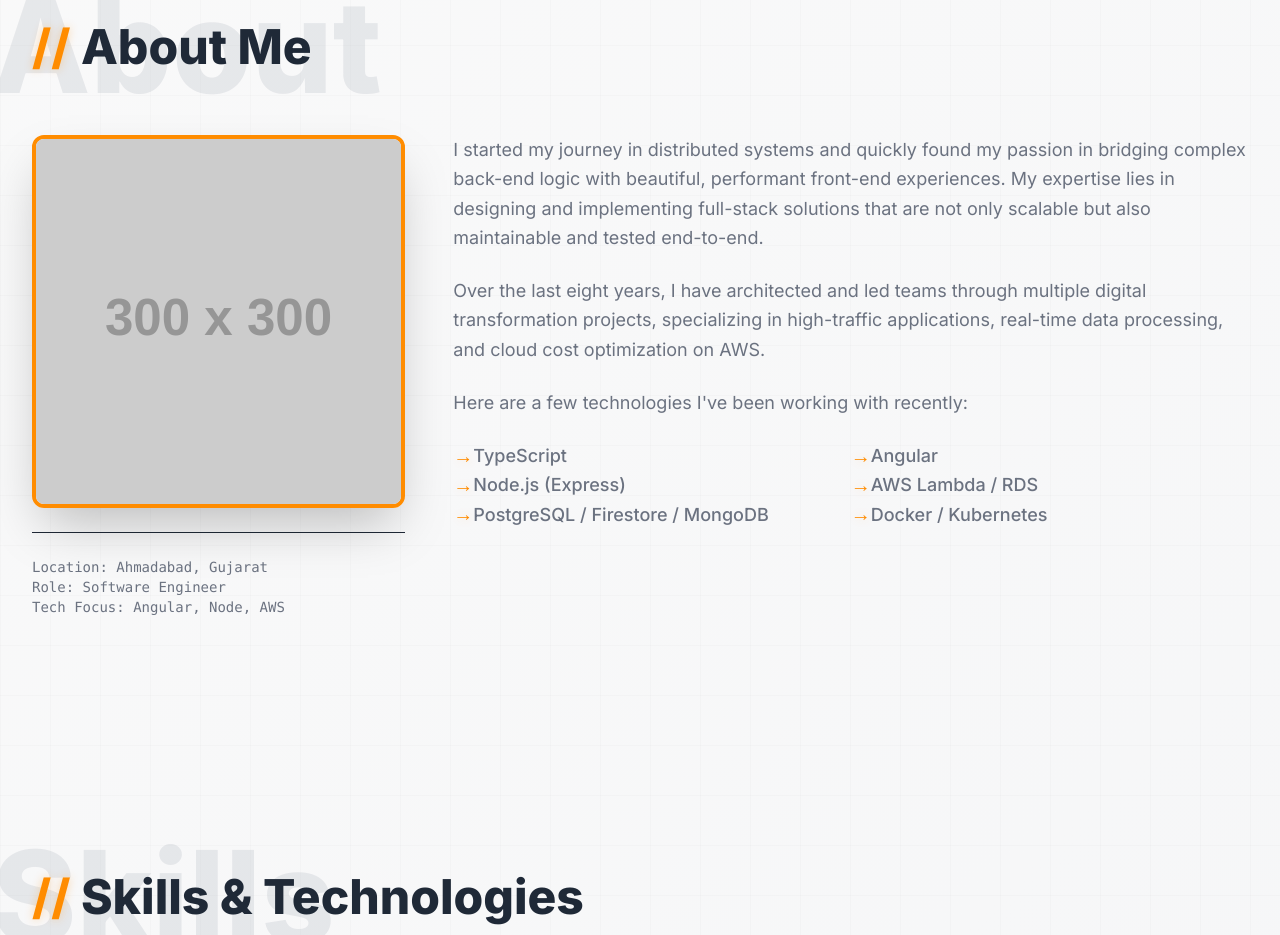
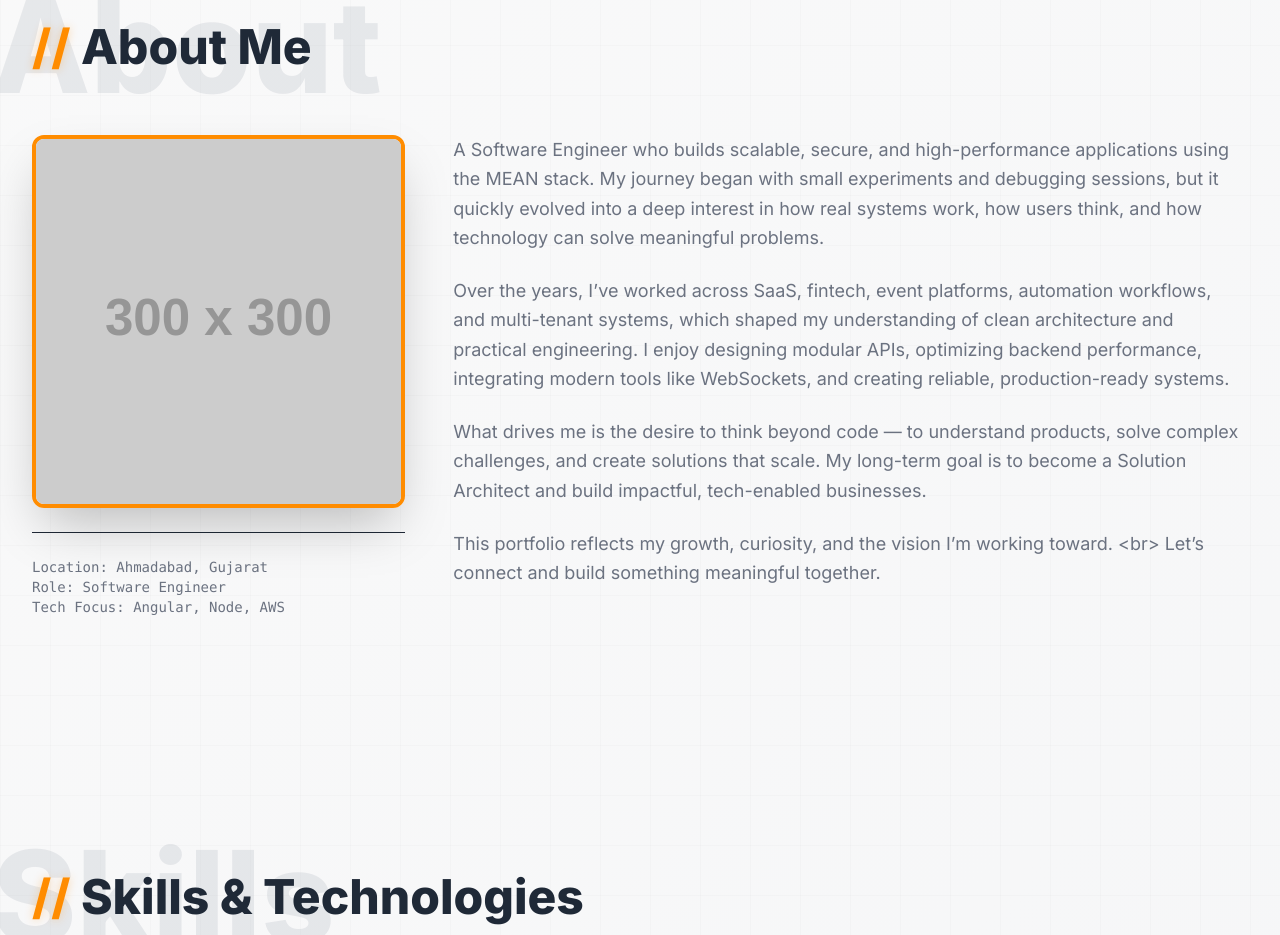
Before and after one commit to mkpatel-247/meet-portfolio-dev, an Angular app: page / in a window 1280 px wide. Shown: the part 905-1840 px from the top of the page. Built offline with nearby package versions, Linux system fonts and the light colour scheme.

Commit message:
Updated my about paragraph

```diff
--- a/package.json
+++ b/package.json
@@ -4,6 +4,7 @@
   "scripts": {
     "ng": "ng",
     "start": "ng serve",
+    "start-port": "ng serve --host 0.0.0.0 --port 4200",
     "build": "npm run build:ssr",
     "watch": "ng build --watch --configuration development",
     "test": "ng test",
--- a/src/app/about/about.component.html
+++ b/src/app/about/about.component.html
@@ -20,15 +20,12 @@
 
     <!-- Right Column: Narrative Text -->
     <div class="md:col-span-2 space-y-6 text-lg text-gray-400 text-muted leading-relaxed">
-      <p>I started my journey in distributed systems and quickly found my passion in bridging complex back-end logic
-        with beautiful, performant front-end experiences. My expertise lies in designing and implementing full-stack
-        solutions that are not only scalable but also maintainable and tested end-to-end.</p>
-
-      <p>Over the last eight years, I have architected and led teams through multiple digital transformation
-        projects, specializing in high-traffic applications, real-time data processing, and cloud cost optimization
-        on AWS.</p>
-
-      <p>Here are a few technologies I've been working with recently:</p>
+      @for (points of aboutMe; track $index) {
+      <p>
+        {{points}}
+      </p>
+      }
+      <!-- <p>Here are a few technologies I've been working with recently:</p>
       <ul class="grid grid-cols-2 list-none p-0 m-0 font-medium text-muted">
         <li class="flex items-center space-x-2"><span class="accent-text text-xl">&rarr;</span>
           TypeScript
@@ -48,7 +45,7 @@
         <li class="flex items-center space-x-2"><span class="accent-text text-xl">&rarr;</span>
           Docker / Kubernetes
         </li>
-      </ul>
+      </ul> -->
     </div>
   </div>
 </section>
--- a/src/app/about/about.component.ts
+++ b/src/app/about/about.component.ts
@@ -8,4 +8,11 @@ import { CursorHoverDirective } from '../../app/shared/directives/cursor-hover.d
   templateUrl: './about.component.html',
   styleUrl: './about.component.scss',
 })
-export class AboutComponent {}
+export class AboutComponent {
+  aboutMe = [
+    'A Software Engineer who builds scalable, secure, and high-performance applications using the MEAN stack. My journey began with small experiments and debugging sessions, but it quickly evolved into a deep interest in how real systems work, how users think, and how technology can solve meaningful problems. ',
+    'Over the years, I’ve worked across SaaS, fintech, event platforms, automation workflows, and multi-tenant systems, which shaped my understanding of clean architecture and practical engineering. I enjoy designing modular APIs, optimizing backend performance, integrating modern tools like WebSockets, and creating reliable, production-ready systems.',
+    'What drives me is the desire to think beyond code — to understand products, solve complex challenges, and create solutions that scale. My long-term goal is to become a Solution Architect and build impactful, tech-enabled businesses.',
+    'This portfolio reflects my growth, curiosity, and the vision I’m working toward. <br> Let’s connect and build something meaningful together.',
+  ];
+}
```
